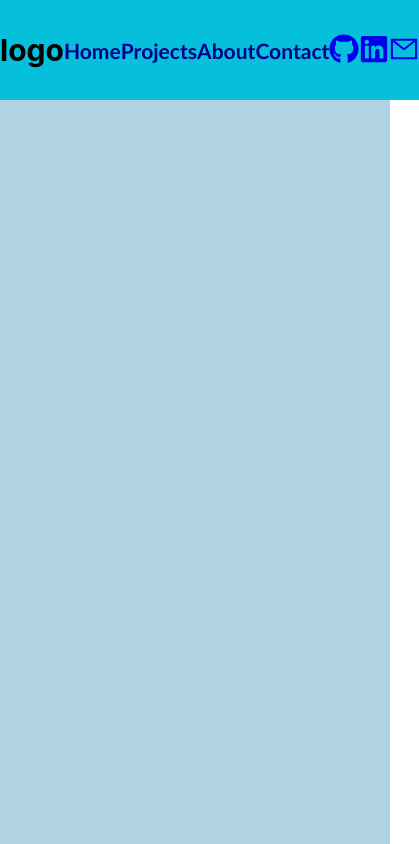
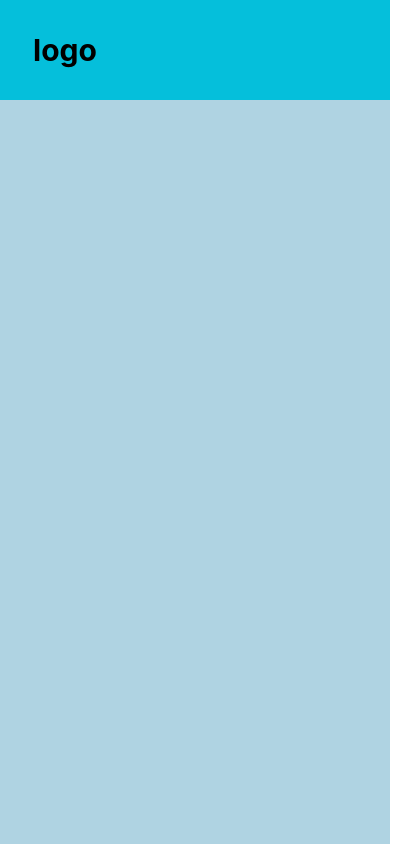
Before and after one commit to SanC005/portfolio-website, a React (Create React App) app: page / in a window 390 px wide. Shown: the top 844 px of the page, 419 px wide, since content can reach past the window. Built offline with nearby package versions, Linux system fonts and the light colour scheme.

Commit message:
Made site responsive

```diff
--- a/src/components/navbar.css
+++ b/src/components/navbar.css
@@ -43,7 +43,7 @@ a:active{
     width: 100%;
     height: 100rem;
     display: grid;
-    grid-template-columns:1fr 2fr 1fr;
+    grid-template-columns:1fr 3fr 1fr;
     background-color: #AFD3E2;
 }
 .logo{
@@ -73,7 +73,7 @@ a:active{
 .social-ul{
     height: 10rem;
     display:grid;
-    grid-template-columns: 2fr repeat(3,1fr);
+    grid-template-columns: 2fr repeat(3,1fr) 1fr;
     align-items: center;
     justify-content: flex-end;
     background-color: #05BFDB;
@@ -84,7 +84,30 @@ a:active{
 .social-ul li:first-child{
     grid-column: 2/3;
 }
-
+.menu-li:hover{
+    background-color: #09DF0B;
+}
+@media(max-width:768px){
+    .main{
+      /* height: 80rem; */
+      grid-template-columns: 1fr 3fr;
+    }
+    /* .menu-ul li{
+      display: none;
+    } */
+    .social-ul li{
+      display: none;
+    }
+}
+@media(max-width:440px){
+    .main{
+        /* height: 80rem; */
+        grid-template-columns: 1fr 2fr;
+    }
+    .menu-ul li{
+      display: none;
+    }
+}
 /* li:hover{
     color: black;
 }
--- a/src/components/navbar.jsx
+++ b/src/components/navbar.jsx
@@ -14,7 +14,7 @@ const Navbar = () => {
             </div>
             <div className="menu">
                 <ul className='menu-ul'>
-                    <li>
+                    <li className="menu-li">
                         <a href="#home">
                         <h3>Home</h3>
                         </a>
```
Also changed, not shown: src/App.css (line endings or trailing spaces).
